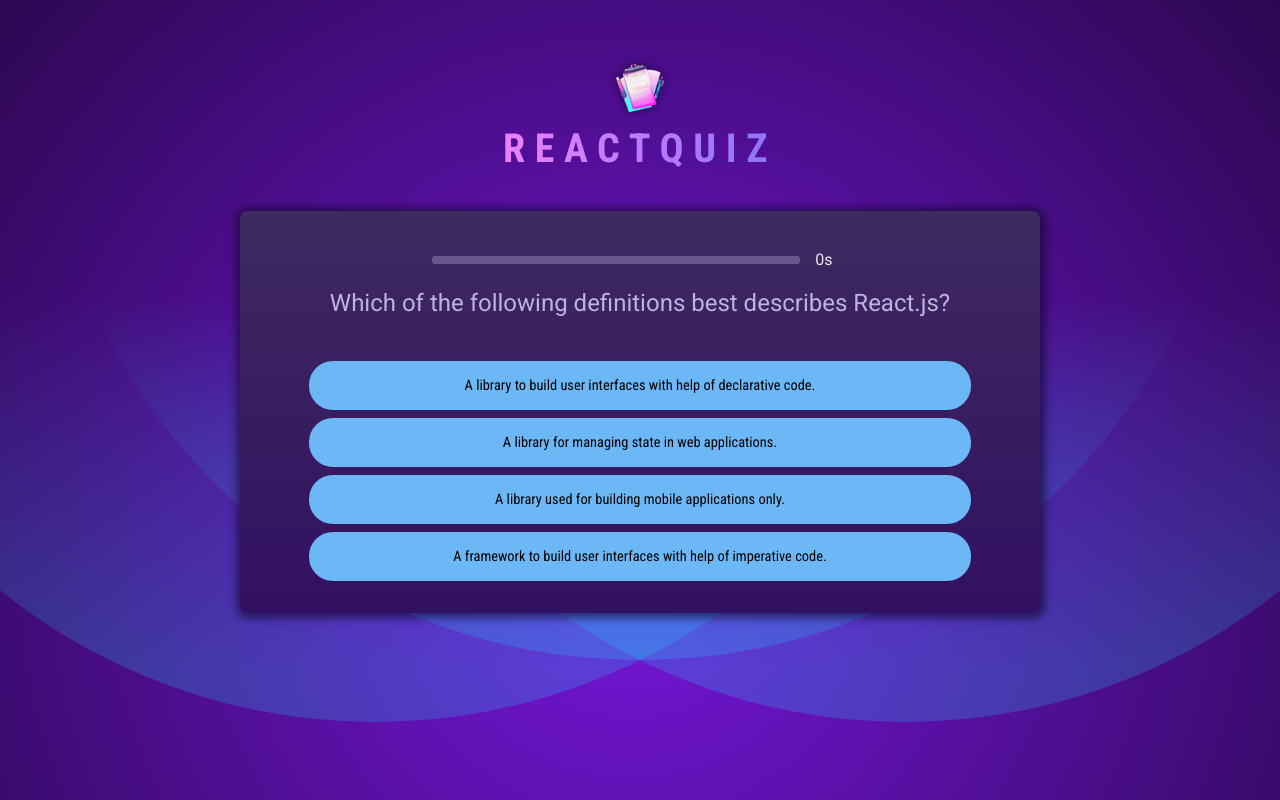
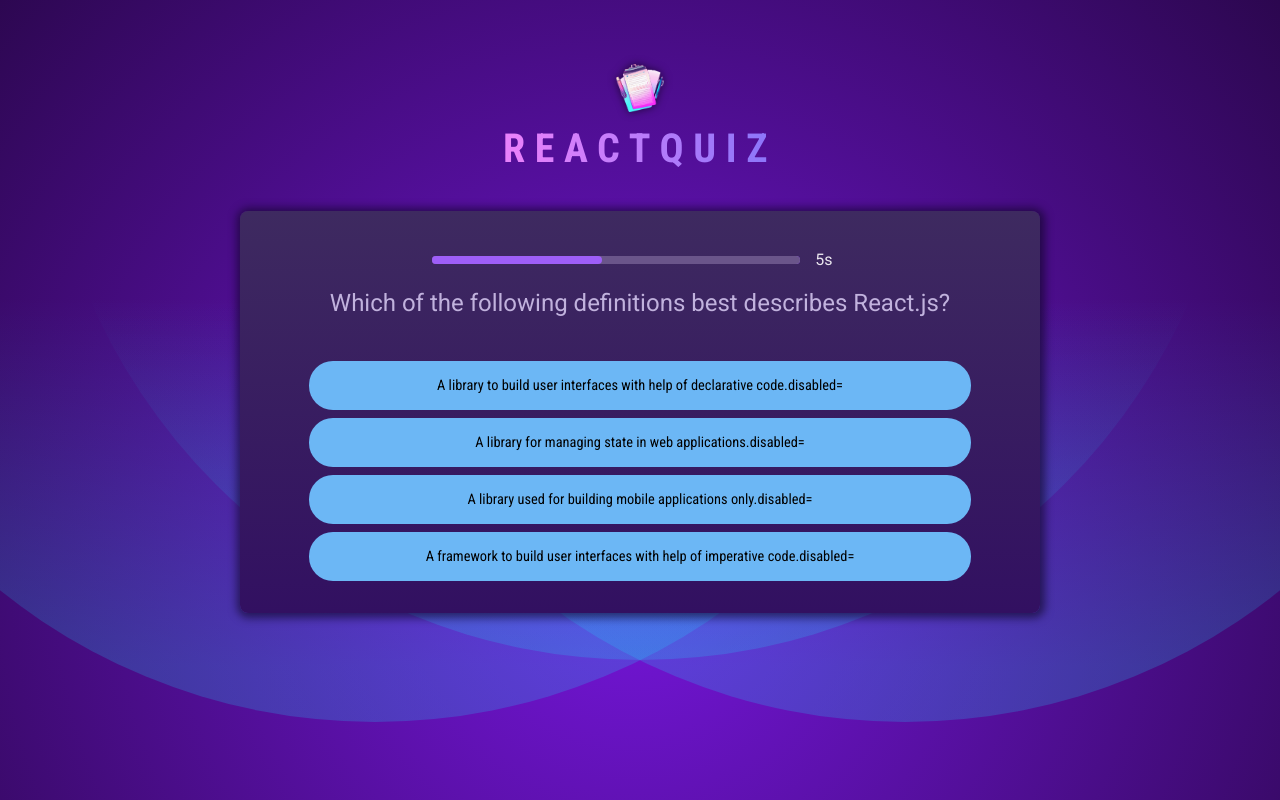
Before and after one commit to komaldhillon08/quiz-app-in-react, a React (Vite) app: page / in a window 1280 px wide. Built offline with nearby package versions, Linux system fonts and the light colour scheme.

Commit message:
add the all code

```diff
--- a/src/components/Answer.jsx
+++ b/src/components/Answer.jsx
@@ -28,7 +28,7 @@
                             <button
                                 onClick={() => onSelect(answer)}
                                 className={cssClass}>{answer}
-                                {/* disabled={answerState !== ""} */}
+                                disabled={answerState !== ""}
                             </button>
                         </li>
                     )
--- a/src/components/Question.jsx
+++ b/src/components/Question.jsx
@@ -1,32 +1,52 @@
 import QuestionTimer from "./questionTimer"
 import Answer from "./Answer"
-
+import { useState } from "react"
+import QUESTIONS from "../questions.js"
 export default function Question({
-    questionText,
-    answers,
     onSelectAnswer,
-    selectAnswer,
-    answerState,
-    onSkipAnswer
+    onSkipAnswer,
+    index
 
 }) {
+    const [answer, setAnswer] = useState({
+        selectedAnswer: "",
+        inCorrect: null
+    });
+    function handleSelectAnswer(answer) {
+        setAnswer({
+            selectedAnswer: answer,
+            inCorrect: null
+        })
+        setTimeout(() => {
+            setAnswer({
+                selectedAnswer: answer,
+                inCorrect: QUESTIONS[index].answers[0] === answer
+            })
+
+            setTimeout(() => {
+                onSelectAnswer(answer)
+            }, 2000);
+        }, 1000);
+    }
+    let answerState = "" ;
+    if (answer.selectedAnswer && answer.inCorrect  !== null) {
+        answerState = answer.inCorrect ? "correct" : "wrong"
+    }else if (answer.selectedAnswer) {
+        answerState = "answered"
+    }
     return (
         <div className="quiz">
             <div id="question">
-
                 <QuestionTimer
-                    timeout={5000}
+                    timeout={10000}
                     onTimeout={onSkipAnswer}
-
                 />
-
-                <h2>{questionText}</h2>
+                <h2>{QUESTIONS[index].text}</h2>
                 <Answer
-
-                    answers={answers}
-                    selectedAnswer={selectAnswer}
+                    answers={QUESTIONS[index].answers}
+                    selectedAnswer={answer.selectedAnswer}
                     answerState={answerState}
-                    onSelect={onSelectAnswer}
+                    onSelect={handleSelectAnswer}
 
                 />
             </div>
--- a/src/components/Quiz.jsx
+++ b/src/components/Quiz.jsx
@@ -1,61 +1,25 @@
 import { useCallback, useState } from "react";
 // import the question file
 import QUESTIONS from "../questions.js"
-import quizCompleteImg from "../assets/quiz-complete.png"
 import Question from "./Question.jsx";
-
+import Summary from "./Summary.jsx";
 export default function Quiz() {
 
-
     const [userAnswers, setUserAnswers] = useState([]);
-    const [answerState, setAnswerState] = useState("")
 
     // this is show the questopn and answers in display
-    // const activeQuestionIndex = userAnswers.length;
-    const activeQuestionIndex = answerState === "" ? userAnswers.length : userAnswers.length - 1;
+    const activeQuestionIndex = userAnswers.length;
     const quizIsComplete = activeQuestionIndex === QUESTIONS.length;
 
 
-    // this function using the user click the answer
-    /*  function handleSelectAnswer(selectAnswer) {
-         setUserAnswers((prevUserAnswer) => {
-             return [...prevUserAnswer, selectAnswer]
-         });
-     } */
 
     const handleSelectAnswer = useCallback(
         function handleSelectAnswer(selectAnswer) {
-
-            setAnswerState("answered")
-
             setUserAnswers((prevUserAnswer) => {
                 return [...prevUserAnswer, selectAnswer]
 
             });
-
-            setTimeout(() => {
-                //  const correctAnswer = QUESTIONS[activeQuestionIndex].correctAnswer;
-                // console.log("settimeout check 1");
-
-                if (selectAnswer === QUESTIONS[activeQuestionIndex].answers[0]) {
-                    // console.log("check >>>>>>>>> if 2");
-                    setAnswerState("correct")
-                } else {
-                    // console.log("check >>>>>>>>> else 2");
-                    setAnswerState("wrong")
-                }
-                setTimeout(() => {
-                    // console.log("settimeout check 2");
-                    setAnswerState("")
-
-                }, 2000);
-
-            }, 1000);
-
-
-        }, [activeQuestionIndex])
-
-    console.log("+ 1");
+        }, [])
 
     const handleSkipAnswer = useCallback(() => {
         handleSelectAnswer(null)
@@ -63,10 +27,7 @@
 
 
     if (quizIsComplete) {
-        return <div id="summary">
-            <img src={quizCompleteImg} alt="quiz win" />
-            <h2>Quiz Complete ....</h2>
-        </div>
+        return <Summary userAnswers={userAnswers} />
     }
 
 
@@ -74,11 +35,8 @@
         <div id="quiz">
             <Question
                 key={activeQuestionIndex}
-                questionText={QUESTIONS[activeQuestionIndex].text}
-                answers={QUESTIONS[activeQuestionIndex].answers}
+                index={activeQuestionIndex}
                 onSelectAnswer={handleSelectAnswer}
-                answerState={answerState}
-                selectAnswer={userAnswers[userAnswers.length - 1]}
                 onSkipAnswer={handleSkipAnswer}
             />
         </div>
--- /dev/null
+++ b/src/components/Summary.jsx
@@ -0,0 +1,52 @@
+import quizCompleteImg from "../assets/quiz-complete.png"
+import QUESTIONS from "../questions.js"
+
+export default function Summary({ userAnswers }) {
+    return (
+
+        <div id="summary">
+            <img src={quizCompleteImg} alt="quiz win" />
+            <h2>Quiz Complete ....</h2>
+            <div className="summary-stats">
+               {/*  <p>
+                    <span className="number">10%</span>
+                    <span className="text">skipped</span>
+                </p>
+                <p>
+                    <span className="number">10%</span>
+                    <span className="text">answered inCorrect</span>
+                </p>
+                <p>
+                    <span className="number">10%</span>
+                    <span className="text">answered correct</span>
+                </p> */}
+
+                <ol>
+
+                    {userAnswers.map((answer , index) => {
+                        let cssClase = 'user-answer' ;
+
+                        if (answer === null) {
+                            cssClase += "skipped"
+                        }else if (answer === QUESTIONS[index].answers[0]){
+                            cssClase += "correct"
+                        }else {
+                            cssClase += "wrong"
+                        }
+
+                        return (
+                            <li key={answer}>
+                                <h3>{index + 1}</h3>
+                                <p className="question">{QUESTIONS[index].text}</p>
+                                <p className={cssClase}>{answer ?? "skiped"}</p>
+                            </li>
+                        )
+                    })}
+
+
+                </ol>
+            </div>
+
+        </div>
+    )
+}
```
